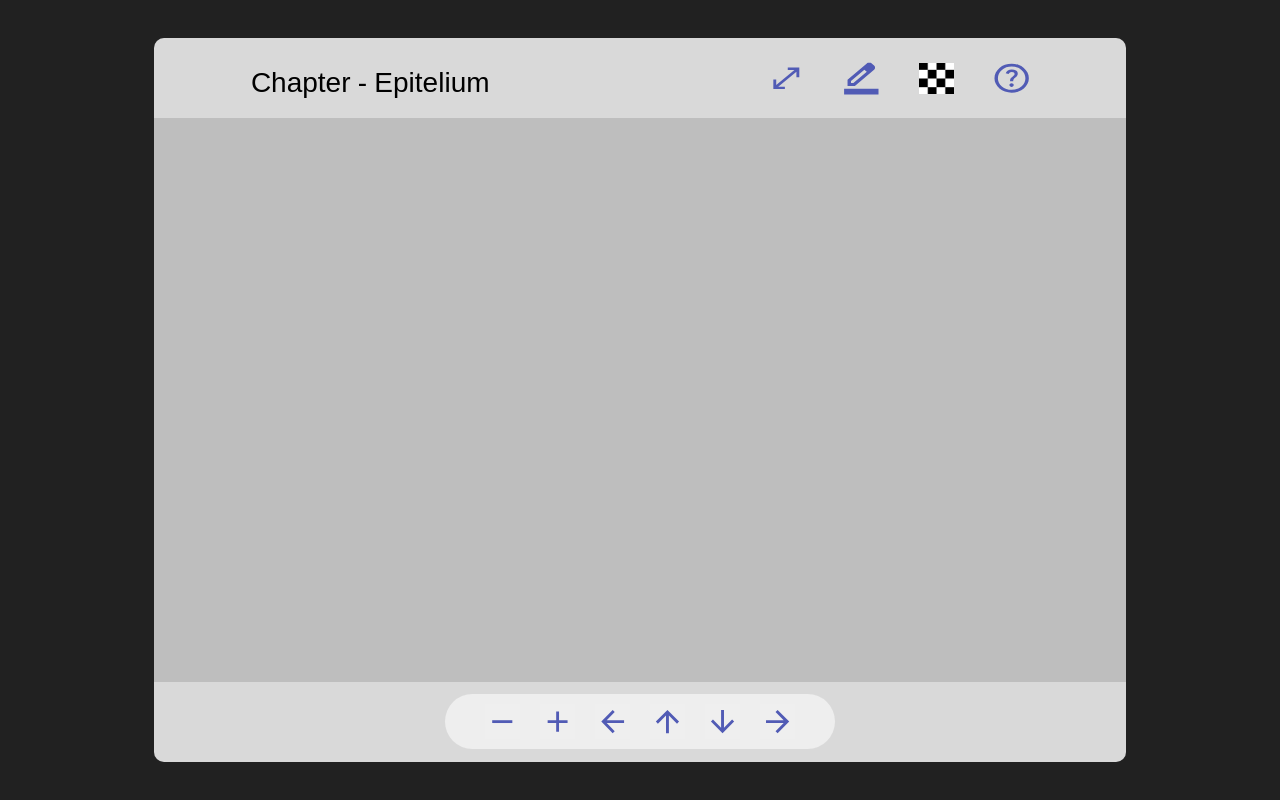
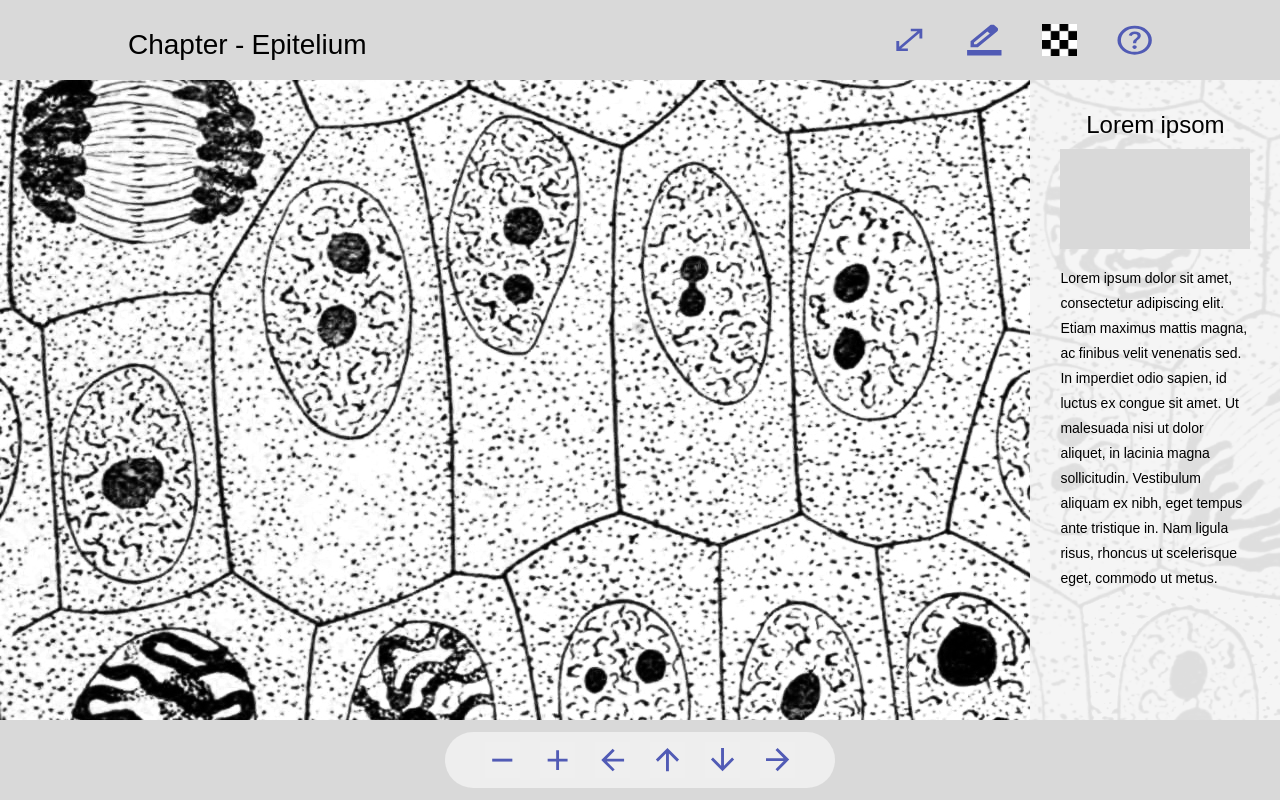
Before and after one commit to CaioViniciusPF/Zoom-img, a plain HTML site: page index.html in a window 1280 px wide. Both pictures are taken after a click on the button 786 px from the left and 78 px from the top of the page. Drawn offline with Linux system fonts and the light colour scheme; a web font is replaced by a local one.

Commit message:
estilo do info painel e botao de fullscreen

```diff
--- a/Style/style.css
+++ b/Style/style.css
@@ -47,16 +47,17 @@ body{
     background: #212121;
     padding: 3% 12%;
 }
+
 main{
     box-sizing: border-box;
     width: 100%;
     height: 100%;
-    background: #3d3d3d;
     border-radius: 10px ;
     display: flex;
     flex-direction: column;
 
 }
+
 .header {
     background: #d9d9d9;
     height: 80px ;
@@ -84,7 +85,7 @@ main{
     gap: 40px;
 }
 .container {
-    background: #bebebe;
+    background-image: url(/img/image-microscopio.png);
     flex: 1; /* Ocupar todo o espaço restante */
     display: flex; /* Adicionar flex para centralizar o conteúdo */
     justify-content: center; /* Centralizar horizontalmente */
@@ -105,24 +106,72 @@ main{
 .footer button img{
     width: 35px;
 }
+/* fullscreen css */
+body.fullscreen-mode {
+    padding: 0;
+}
 
+.header.fullscreen-mode,
+.footer.fullscreen-mode,
+main{
+    border-radius: 0;
+}
 /* Estilos para o painel de informações */
 .info-panel {
     position: absolute;
     right: 0px;
-    width: 0px;/* Inicialmente escondido */
+    width: 0px;
     height: 100%;
-    background-color: #e6e6e679;
+    background: #F5F4F4E8;
     transition: width 0.3s ease, opacity 0.3s ease;
     z-index: 999;
-    opacity: 0; /* Inicialmente invisível */
+    opacity: 0;
+    padding: 30px;
+    display: flex;
+}
 
-    padding: 30px;
-}
 .info-panel.active {
     width: 250px;
-    opacity: 1; /* Torna a div visível */
+    opacity: 1;
 }
+.information {
+    opacity: 0;
+    transition: opacity 0.3s ease;
+    width: 100%;
+    display: flex;
+    flex-direction: column;
+    gap: 15px;
+
+    animation-name: fadeIn;
+    animation-delay: 0,2s;
+    animation-duration: 0.3s;
+    animation-fill-mode: forwards;
+    animation-timing-function: ease;
+}
+.image-info{
+    background: #d9d9d9;
+    min-width: 100px;
+    min-height: 100px;
+}
+.title-info{
+    text-align: center;
+    font-size: 24px;
+    font-weight: 400;
+}
+.description-info{
+    font-size: 14px;
+    line-height: 25px;
+}
+/* animação fadeIn */
+@keyframes fadeIn {
+    from {
+        opacity: 0; /* Inicia com opacidade zero */
+    }
+    to {
+        opacity: 1; /* Termina com opacidade total */
+    }
+}
+
 .controlersButtons{
     display: flex;
     gap: 20px;
--- a/index.html
+++ b/index.html
@@ -11,7 +11,7 @@
         <section class="header">
             <h1 class="titleHead">Chapter - Epitelium</h1>
             <div class="imgInfoButtons">
-                <button><img src="img/open_in_full.svg" alt=""></button>
+                <button id="fullscreenButton"><img src="img/open_in_full.svg" alt=""></button>
                 <button><img src="img/border_color.svg" alt=""></button>
                 <button><img src="img/Rectanglei.png" alt=""></button>
                 <button onclick="toggleInfo()"><img src="img/info.svg" alt=""></button>
@@ -19,15 +19,25 @@
 
         </section>
         <section class="container">
-            <div class="info-panel" id="infoPanel">
-                <h1>Lorem ipsom</h1>
-                <img src="" alt="">
-                <p>
-                    Lorem ipsum dolor sit amet consectetur adipisicing elit. Quisquam fugit iusto pariatur laudantium
-                    temporibus perspiciatis voluptates amet tenetur soluta inventore repellat, accusantium possimus quae,
-                    laborum nobis quaerat voluptate nihil cum?
-                </p>
+
+
+            <div class="info-panel active" id="infoPanel">
+                <div class="information" id="Information">
+                    <h1 class="title-info">Lorem ipsom</h1>
+                    <div class="image-info">
+
+                    </div>
+                    <p class="description-info" >
+                        Lorem ipsum dolor sit amet, consectetur adipiscing elit.
+                        Etiam maximus mattis magna, ac finibus velit venenatis sed.
+                        In imperdiet odio sapien, id luctus ex congue sit amet. Ut
+                        malesuada nisi ut dolor aliquet, in lacinia magna sollicitudin.
+                        Vestibulum aliquam ex nibh, eget tempus ante tristique in. Nam ligula risus,
+                        rhoncus ut scelerisque eget, commodo ut metus.
+                    </p>
+                </div>
             </div>
+
         </section>
 
         <section class="footer">
--- a/js/javascript.js
+++ b/js/javascript.js
@@ -1,4 +1,37 @@
 function toggleInfo() {
     const infoPanel = document.getElementById('infoPanel');
-    infoPanel.classList.toggle('active'); // Adiciona ou remove a classe 'active'
+    infoPanel.classList.toggle('active');
+
+    if (infoPanel.classList.contains('active')) {
+        infoPanel.addEventListener('transitionend', () => {
+            // Exibe o conteúdo quando a transição termina
+            document.getElementById('Information').style.display = 'flex';
+        }, { once: true }); // Remove o ouvinte após ser disparado
+    } else {
+        // Oculta o conteúdo quando o painel é recolhido
+        document.getElementById('Information').style.display = 'none';
+    }
 }
+const fullscreenButton = document.getElementById('fullscreenButton');
+const header = document.querySelector('.header');
+const footer = document.querySelector('.footer');
+fullscreenButton.addEventListener('click', () => {
+
+    document.body.classList.toggle('fullscreen-mode');
+    header.classList.toggle('fullscreen-mode');
+    footer.classList.toggle('fullscreen-mode');
+    if (document.fullscreenEnabled) {
+        // Se não estiver no modo de tela cheia, entra no modo de tela cheia
+        if (!document.fullscreenElement) {
+            document.documentElement.requestFullscreen();
+        }
+        // Se já estiver no modo de tela cheia, sai do modo de tela cheia
+        else {
+            if (document.exitFullscreen) {
+                document.exitFullscreen();
+            }
+        }
+    } else {
+        alert('Fullscreen mode is not supported by your browser.');
+    }
+});
```
Also changed, not shown: img/image-microscopio.png (added), img/image-more-info.png (added).
